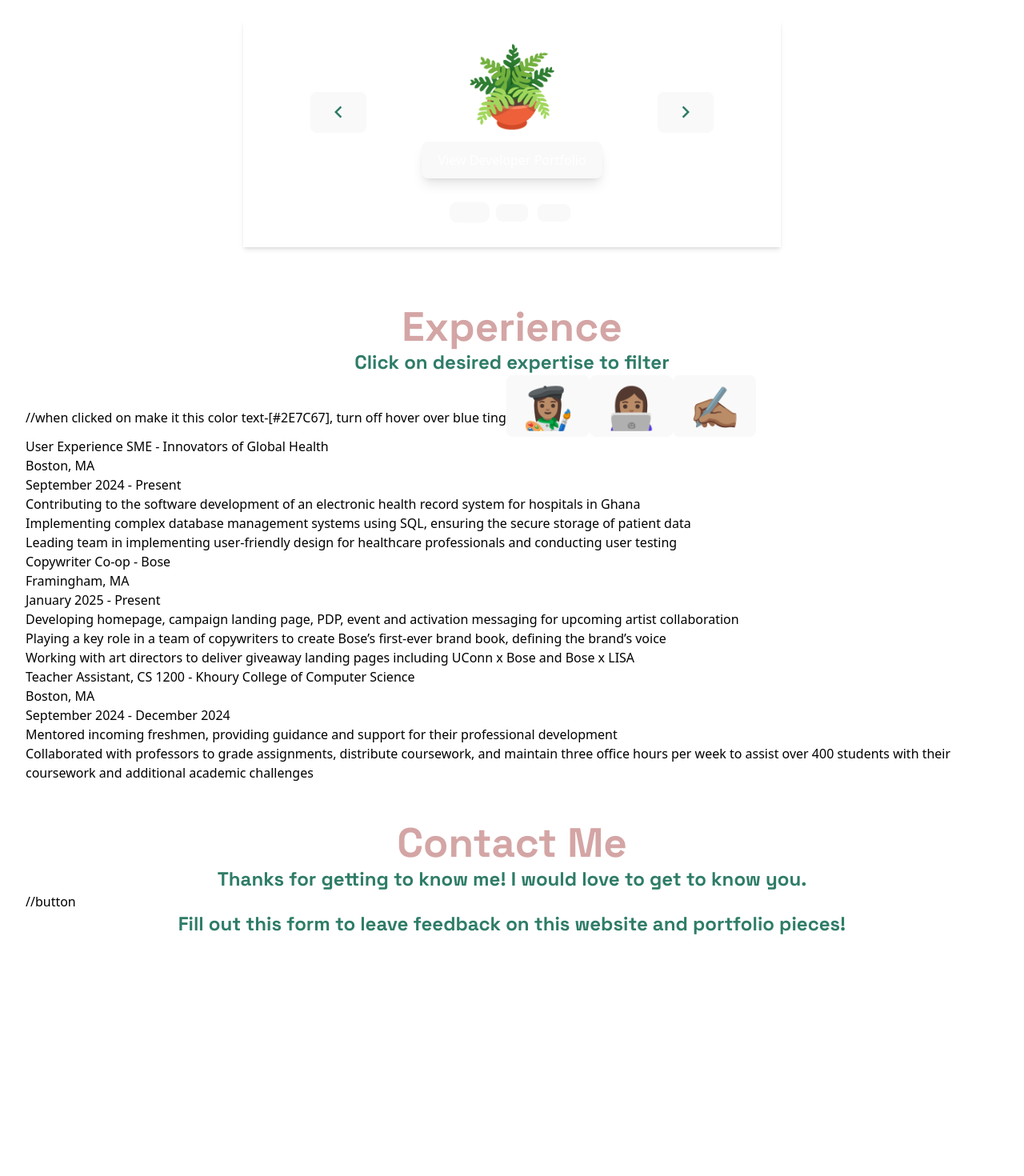
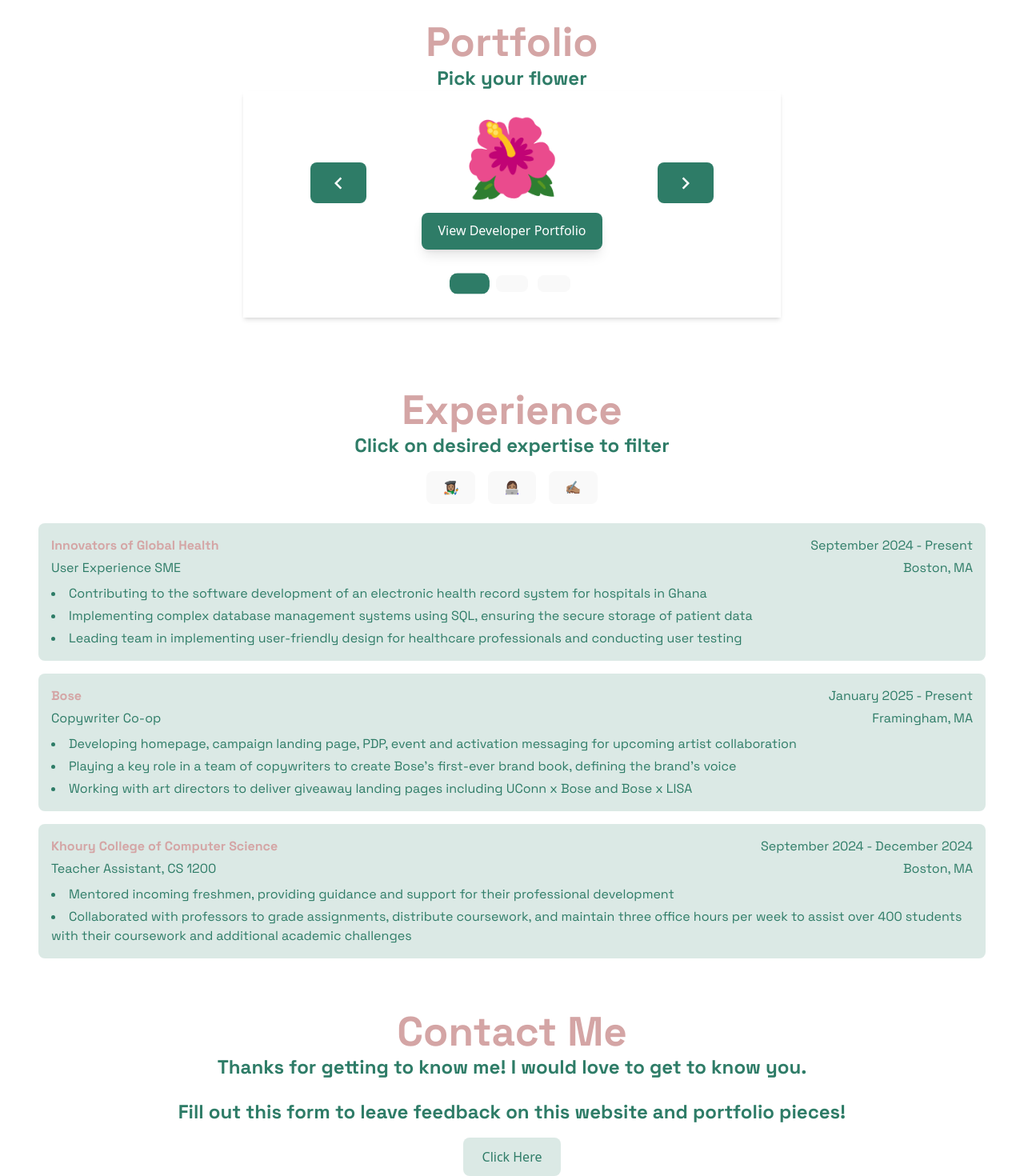
Before and after one commit to londonjones4189/My-personal-website, a React (Vite) app in the folder my-app/: page / in a window 1280 px wide. Shown: the part 1339-2809 px from the top of the page at 80% size. Before the commit the page ends 2510 px from the top, so only its background shows below. Built offline with nearby package versions, Linux system fonts and the light colour scheme.

Commit message:
Started
started adding cards to portfolios, adding css to developer portfolio

```diff
--- a/my-app/src/Card.jsx
+++ b/my-app/src/Card.jsx
@@ -1,16 +1,33 @@
+function Card(props) {
+  return (
+    <div className="flex w-full max-w-md h-40 border border-gray-300 rounded-lg overflow-hidden shadow-sm">
+      {/* Image on the left */}
+      <div className="flex-shrink-0 w-36 h-36 m-4 rounded-lg overflow-hidden">
+        <img src={props.image} alt={props.hl} className="w-full h-full object-cover" />
+      </div>
 
-//Cards to be used on portfolio pages
-function Card({ image, header, description }) {
-  return (
-    <div className="flex w-72 h-72 border border-gray-300 rounded-lg overflow-hidden shadow-sm">
-      <div className="flex-1 overflow-hidden">
-        <img src={image} className="w-full h-full object-cover" />
-      </div>
-      <div className="flex-1 p-4 flex flex-col justify-center">
-        <h3 className="text-xl font-semibold mb-2">{header}</h3>
-        <p className="text-gray-600 text-base">{description}</p>
+      {/* Content on the right */}
+      <div className="flex flex-col justify-center flex-1 p-4">
+        {/* Header */}
+        <h3 className="text-2xl font-bold text-center mt-4 mb-2 text-[#D4A5A5]">{props.hl}</h3>
+
+        {/* Description */}
+        <p className="text-2xl font-bold text-center mt-4 mb-2 text-[#2E7C67]">{props.sh}</p>
+
+        {/* Tags */}
+        <div className="flex flex-wrap justify-center gap-2 mt-2">
+          {props.tags && props.tags.map((tag, index) => (
+            <span
+              key={index}
+              className="bg-gray-200 rounded-full px-3 py-1 text-sm text-gray-700"
+            >
+              {tag}
+            </span>
+          ))}
+        </div>
       </div>
     </div>
   );
 }
+
 export default Card;
--- a/my-app/src/Contact.jsx
+++ b/my-app/src/Contact.jsx
@@ -1,4 +1,3 @@
-
 function Contact() {
   return (
     <div>
@@ -10,11 +9,21 @@ function Contact() {
           Thanks for getting to know me! I would love to get to know you.
         </h2>
       </div>
-  //button
-  <div className="Form-header">
-  <h2 className="text-2xl font-bold font-space-grotesk text-[#2E7C67] text-center">
+
+      <div className="Form-header mt-6">
+        <h2 className="text-2xl font-bold font-space-grotesk text-[#2E7C67] text-center mb-4">
           Fill out this form to leave feedback on this website and portfolio pieces!
         </h2>
+        <div className="flex justify-center">
+          <a
+            href="https://docs.google.com/forms/d/e/1FAIpQLSffe-JmS45EH59LnDk3d157ED08p6gXGQjLXf_R-TBHHWMAvA/viewform?usp=header"
+            target="_blank"
+            rel="noopener noreferrer"
+            className="bg-[#2E7C67]/[0.17] !text-[#2E7C67] px-6 py-3 rounded-lg font-medium hover:bg-green-700 transition-colors duration-200"
+          >
+            Click Here
+          </a>
+        </div>
       </div>
     </div>
   );
--- a/my-app/src/Developer.jsx
+++ b/my-app/src/Developer.jsx
@@ -1,9 +1,62 @@
-//stand in
+import Card from './Card'; // Make sure path is correct
+import { Link } from 'react-router-dom';
+
 function Developer() {
-    return (
-      <div>
-       <h1>Placeholder for developer portfolio</h1>
+  const cardData = [
+    {
+      image: 'placeholder.jpeg',
+      hl: 'Personal Website',
+      sh: 'Everything about me',
+      tags: ['React', 'TailwindCSS'],
+    },
+    {
+      image: 'placeholder.jpeg',
+      hl: 'Investment Stimulation',
+      sh: 'Practice creating portfolios without risk',
+      tags: ['AlphaVantage API', 'Java'],
+    },
+    {
+      image: 'placeholder.jpeg',
+      hl: 'Summer in Sydney',
+      sh: 'Practice creating portfolios without risk',
+    },
+  ];
+
+  return (
+    <div className="max-w-5xl mx-auto px-4 md:px-8 lg:px-12 py-6">
+      <div className="flex justify-center">
+        <Link
+          to="/portfolios"
+          className="bg-[#2E7C67]/[0.17] !text-[#2E7C67] px-6 py-3 rounded-lg font-medium hover:bg-green-700 transition-colors duration-200"
+        >
+          Back
+        </Link>
       </div>
-    );
-  }
-  export default Developer;
+
+      <h1 className="text-[36px] font-bold font-space-grotesk text-[#D4A5A5] text-center">
+        Developer Portfolio
+      </h1>
+
+      <div className="w-3/4 mx-auto p-6 mt-8 bg-[#2E7C67]/17 rounded-2xl overflow-hidden">
+        <h3 className="text-2xl font-bold text-center mt-4 mb-2 text-[#2E7C67]">
+          Thank you for visiting my portfolio!
+        </h3>
+      </div>
+
+      {/* Card List */}
+      <div className="flex flex-col justify-center gap-6 mt-10">
+        {cardData.map((card, index) => (
+          <Card
+            key={index}
+            image={card.image}
+            hl={card.hl}
+            sh={card.sh}
+            tags={card.tags}
+          />
+        ))}
+      </div>
+    </div>
+  );
+}
+
+export default Developer;
--- a/my-app/src/PageTemplate.jsx
+++ b/my-app/src/PageTemplate.jsx
@@ -4,10 +4,10 @@
 
 import Card from "./Card"; // Import the Card component
 
-function PageTemplate(header, cards){
+function PageTemplate(props){
     return(
         <div>
-            <header className="text-3xl font-bold mb-4">{header}</header>
+
             <div className="grid grid-cols-1 sm:grid-cols-2 lg:grid-cols-3 gap-4">
                 {cards.map((card, index) => (
                     <Card key={index} {...card} />
--- a/my-app/src/Portfolios.jsx
+++ b/my-app/src/Portfolios.jsx
@@ -3,7 +3,7 @@ import './fonts.css';
 import { Link, useNavigate } from 'react-router-dom';
 
 function Portfolios() {
-  const portfolios = [['🪴', 'Developer'], ['🌴', 'Written'], ['🌲', 'Design']];
+  const portfolios = [['🌺', 'Developer'], ['🌷', 'Written'], ['🌸', 'Design']];
   const [currentPortfolio, setCurrentPortfolio] = useState(0);
   const navigate = useNavigate();
 
@@ -37,43 +37,50 @@ function Portfolios() {
 
   return (
     <div className="max-w-3xl mx-auto px-4 md:px-8 lg:px-12 py-6">
-
+      <div className="contact-header">
+      <h1 className="text-[36px] font-bold font-space-grotesk text-[#D4A5A5] text-center">
+        Portfolio
+      </h1>
+      <h2 className="text-2xl font-bold font-space-grotesk text-[#2E7C67] text-center">
+        Pick your flower
+      </h2>
+  </div>
       <div className="w-full text-white px-6 py-8 shadow-md">
         <div className="flex items-center justify-center max-w-6xl mx-auto">
           {/* Left Arrow */}
           <button
             onClick={goToPrevious}
-            className="text-[#2E7C67] hover:text-green-400 transition-colors duration-200 mr-8 p-2"
-            aria-label="Previous portfolio"
+            className="!bg-[#2E7C67] p-2 mr-8 rounded-md"
           >
-            <svg width="30" height="30" viewBox="0 0 24 24" fill="currentColor">
+            <svg width="30" height="30" viewBox="0 0 24 24" fill="#FFFFFF"> {/* White arrow */}
               <path d="M15.41 7.41L14 6l-6 6 6 6 1.41-1.41L10.83 12z"/>
             </svg>
           </button>
 
+
           {/* Portfolio Display */}
           <div className="flex flex-col items-center min-w-[300px]">
             {/* Plant Emoji */}
-            <div className="text-8xl mb-6 animate-pulse">
+            <div className="text-8xl mb-6">
               {portfolios[currentPortfolio][0]}
             </div>
 
             {/* Portfolio Button */}
             <button
               onClick={() => handlePortfolioClick(portfolios[currentPortfolio][1])}
-              className="bg-[#2E7C67] hover:bg-green-600 text-white px-8 py-4 rounded-lg transition-all duration-200 font-medium text-lg shadow-lg hover:shadow-xl transform hover:scale-105"
+              className="!bg-[#2E7C67] text-white px-8 py-4 rounded-lg transition-all duration-200 font-medium text-lg shadow-lg hover:shadow-xl transform hover:scale-105"
             >
               View {portfolios[currentPortfolio][1]} Portfolio
             </button>
           </div>
 
-          {/* Right Arrow */}
+         {/* Right Arrow */}
           <button
             onClick={goToNext}
-            className="text-[#2E7C67] hover:text-green-400 transition-colors duration-200 ml-8 p-2"
+            className="!bg-[#2E7C67] p-2 ml-8 rounded-md" // Dark green background, padding, left margin
             aria-label="Next portfolio"
           >
-            <svg width="30" height="30" viewBox="0 0 24 24" fill="currentColor">
+            <svg width="30" height="30" viewBox="0 0 24 24" fill="#FFFFFF"> {/* White arrow */}
               <path d="M8.59 16.59L10 18l6-6-6-6-1.41 1.41L13.17 12z"/>
             </svg>
           </button>
@@ -87,7 +94,7 @@ function Portfolios() {
               onClick={() => setCurrentPortfolio(index)}
               className={`w-3 h-3 rounded-full transition-all duration-200 ${
                 index === currentPortfolio
-                  ? 'bg-[#2E7C67] scale-125'
+                  ? '!bg-[#2E7C67] scale-125'
                   : 'bg-gray-500 hover:bg-gray-400'
               }`}
               aria-label={`Go to portfolio ${index + 1}`}
--- a/my-app/src/ResumeFilter.jsx
+++ b/my-app/src/ResumeFilter.jsx
@@ -1,13 +1,6 @@
 import { experiences } from "./experiences";
 import { useState } from "react";
 
-
-//Resume Filters based on selected icon coridnated to expertise(
-//labtop -> developer , brush -> designer, book -> writer)
-
-
-// Resume Filters based on selected icon
-//(labtop -> developer, brush -> designer, book -> writer)
 function ResumeFilter() {
   const [filter, setFilter] = useState("all");
 
@@ -16,43 +9,59 @@ function ResumeFilter() {
     : experiences.filter((experience) => experience.tags.includes(filter));
 
   return (
-    <div className="resume-filter">
+    <div className="resume-filter p-4">
 
-      <div className="resume-filter__header">
+      <div className="resume-filter__header mb-6">
         <h1 className="text-[36px] font-bold font-space-grotesk text-[#D4A5A5] text-center">
           Experience
         </h1>
         <h2 className="text-2xl font-bold font-space-grotesk text-[#2E7C67] text-center">
           Click on desired expertise to filter
         </h2>
-      <div className="resume-filter__button">
-        //when clicked on make it this color text-[#2E7C67], turn off hover over blue ting
-        <button onClick={() => setFilter("Paint-brush")}>
-            <h1> 👩🏽‍🎨</h1>
+
+        <div className="resume-filter__button flex justify-center space-x-4 mt-4">
+          <button
+            onClick={() => setFilter("Paint-brush")}
+            className={`${filter === "Paint-brush" ? "text-[#2E7C67]" : "hover:text-blue-400"} text-3xl`}
+          >
+            👩🏽‍🎨
           </button>
-        <button onClick={() => setFilter("Labtop")}>
-            <h1>👩🏽‍💻</h1>
+          <button
+            onClick={() => setFilter("Labtop")}
+            className={`${filter === "Labtop" ? "text-[#2E7C67]" : "hover:text-blue-400"} text-3xl`}
+          >
+            👩🏽‍💻
           </button>
-        <button onClick={() => setFilter("Book")}>
-            <h1>✍🏽</h1>
+          <button
+            onClick={() => setFilter("Book")}
+            className={`${filter === "Book" ? "text-[#2E7C67]" : "hover:text-blue-400"} text-3xl`}
+          >
+            ✍🏽
           </button>
         </div>
+      </div>
 
-      <div className="resume-filter__results">
+      <div className="resume-filter__results grid gap-4">
         {filteredExperiences.map((exp, index) => (
-          <div key={index} className="resume-item">
-            <h3>{exp.title} - {exp.company}</h3>
+          <div
+            key={index}
+            className="resume-item bg-[#2E7C67]/[0.17] p-4 rounded-lg font-space-grotesk text-[#2E7C67]"
+          >
+            <div className="flex justify-between items-start mb-1">
+              <h3 className="text-[#D4A5A5] font-bold">{exp.company}</h3>
+              <p>{exp.startDate} - {exp.endDate}</p>
+            </div>
+            <div className="flex justify-between items-start mb-2">
+              <p>{exp.title}</p>
               <p>{exp.location}</p>
-            <p>{exp.startDate} - {exp.endDate}</p>
-            <ul>
+            </div>
+            <ul className="list-disc list-inside space-y-1">
               {exp.bullets.map((bullet, i) => (
                 <li key={i}>{bullet}</li>
               ))}
             </ul>
           </div>
         ))}
-
-      </div>
       </div>
     </div>
   );
```
Also changed, not shown: my-app/src/placeholder.jpeg (added). Lines whose indentation alone changed are shown as unchanged.
